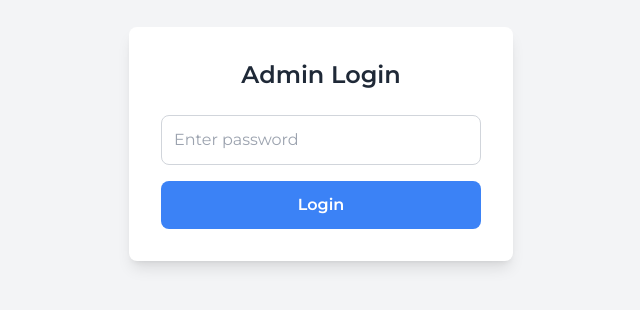
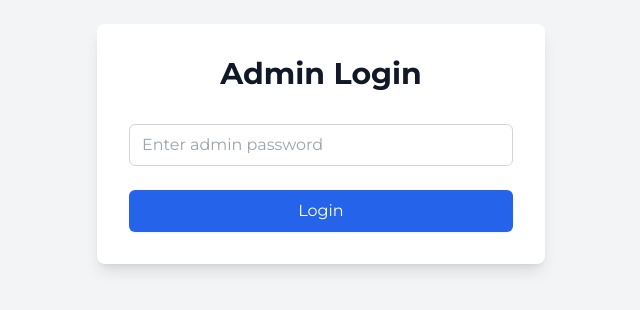
Before and after one commit to vrajhp0254/KAAG, a React (Vite) app: page /admin-login in a window 1280 px wide. Shown: the part 256-566 px from the top of the page, without its empty margins (319-959 px from the left). Built offline with nearby package versions, Linux system fonts and the light colour scheme.

Commit message:
update admin-panel

```diff
--- a/src/admin/AddProducts.jsx
+++ b/src/admin/AddProducts.jsx
@@ -1,4 +1,4 @@
-import React, { useState, useEffect } from "react";
+import  { useState, useEffect } from "react";
 import axios from "axios";
 
 const AddProductForm = () => {
--- a/src/admin/AdminLogin.jsx
+++ b/src/admin/AdminLogin.jsx
@@ -1,39 +1,71 @@
-import React, { useState } from "react";
+import { useState } from "react";
 import { useNavigate } from "react-router-dom";
-import { useAuth } from "./AuthContext"; // Import the useAuth hook
+import { useAuth } from "./AuthContext";
 
 const AdminLogin = () => {
   const [password, setPassword] = useState("");
+  const [error, setError] = useState("");
+  const [loading, setLoading] = useState(false);
   const { login } = useAuth();
-  const navigate = useNavigate(); // Use useNavigate here to navigate after login
+  const navigate = useNavigate();
 
-  const handleLogin = () => {
-    login(password); // Call login function from AuthContext
-    if (password === "Kaag@1491") {
-      navigate("/admin"); // Redirect to protected route after successful login
+  const handleSubmit = async (e) => {
+    e.preventDefault();
+    setError("");
+    setLoading(true);
+
+    try {
+      const success = login(password);
+      if (success) {
+        navigate("/admin");
+      } else {
+        setError("Invalid password");
+      }
+    } catch (err) {
+      setError("An error occurred. Please try again.");
+    } finally {
+      setLoading(false);
     }
   };
 
   return (
-    <div className="flex flex-col items-center justify-center min-h-screen bg-gray-100">
-  <div className="bg-white p-8 rounded-lg shadow-lg max-w-sm w-full">
-    <h2 className="text-2xl font-semibold text-gray-800 mb-6 text-center">Admin Login</h2>
+    <div className="min-h-screen flex items-center justify-center bg-gray-100 px-4">
+      <div className="max-w-md w-full space-y-8 bg-white p-8 rounded-lg shadow-lg">
+        <div>
+          <h2 className="text-3xl font-bold text-center text-gray-900">
+            Admin Login
+          </h2>
+        </div>
+        <form className="mt-8 space-y-6" onSubmit={handleSubmit}>
+          {error && (
+            <div className="bg-red-100 border border-red-400 text-red-700 px-4 py-3 rounded">
+              {error}
+            </div>
+          )}
+          <div>
+            <label htmlFor="password" className="sr-only">
+              Password
+            </label>
             <input
+              id="password"
               type="password"
               value={password}
               onChange={(e) => setPassword(e.target.value)}
-      placeholder="Enter password"
-      className="w-full p-3 mb-4 border border-gray-300 rounded-lg focus:outline-none focus:ring-2 focus:ring-blue-500"
+              className="w-full px-3 py-2 border border-gray-300 rounded-md focus:outline-none focus:ring-2 focus:ring-blue-500"
+              placeholder="Enter admin password"
+              required
             />
+          </div>
           <button
-      onClick={handleLogin}
-      className="w-full py-3 bg-blue-500 text-white font-semibold rounded-lg hover:bg-blue-600 focus:outline-none focus:ring-2 focus:ring-blue-500"
+            type="submit"
+            disabled={loading}
+            className="w-full flex justify-center py-2 px-4 border border-transparent rounded-md shadow-sm text-white bg-blue-600 hover:bg-blue-700 focus:outline-none focus:ring-2 focus:ring-offset-2 focus:ring-blue-500 disabled:opacity-50"
           >
-      Login
+            {loading ? "Logging in..." : "Login"}
           </button>
+        </form>
       </div>
     </div>
-
   );
 };
 
--- a/src/admin/AuthContext.jsx
+++ b/src/admin/AuthContext.jsx
@@ -1,23 +1,41 @@
-import React, { createContext, useState, useContext } from "react";
+import React, { createContext, useState, useContext, useEffect } from "react";
 
 // Create the AuthContext
 const AuthContext = createContext();
 
 // Create a provider to wrap the app
 export const AuthProvider = ({ children }) => {
-  const [isAdmin, setIsAdmin] = useState(false);
+  const [isAdmin, setIsAdmin] = useState(() => {
+    // Check localStorage on initial load
+    return localStorage.getItem('isAdmin') === 'true';
+  });
 
   const login = (password) => {
-    if (password === "Kaag@1491") {
-      setIsAdmin(true); // Set admin status
-    } else {
-      alert("Incorrect password!");
+    // You should use environment variables for sensitive data
+    if (password === import.meta.env.VITE_ADMIN_PASSWORD) {
+      setIsAdmin(true);
+      localStorage.setItem('isAdmin', 'true');
+      return true;
     }
+    return false;
   };
 
   const logout = () => {
-    setIsAdmin(false); // Remove admin status
+    setIsAdmin(false);
+    localStorage.removeItem('isAdmin');
   };
+
+  // Clear admin status when window is closed
+  useEffect(() => {
+    const handleTabClose = () => {
+      localStorage.removeItem('isAdmin');
+    };
+
+    window.addEventListener('beforeunload', handleTabClose);
+    return () => {
+      window.removeEventListener('beforeunload', handleTabClose);
+    };
+  }, []);
 
   return (
     <AuthContext.Provider value={{ isAdmin, login, logout }}>
@@ -27,4 +45,10 @@ export const AuthProvider = ({ children }) => {
 };
 
 // Custom hook to access authentication context
-export const useAuth = () => useContext(AuthContext);
+export const useAuth = () => {
+  const context = useContext(AuthContext);
+  if (!context) {
+    throw new Error('useAuth must be used within an AuthProvider');
+  }
+  return context;
+};
--- /dev/null
+++ b/src/admin/Logout.jsx
@@ -0,0 +1,23 @@
+import { useAuth } from "./AuthContext";
+import { useNavigate } from "react-router-dom";
+
+const LogoutButton = () => {
+  const { logout } = useAuth();
+  const navigate = useNavigate();
+
+  const handleLogout = () => {
+    logout();
+    navigate("/admin-login");
+  };
+
+  return (
+    <button
+      onClick={handleLogout}
+      className="bg-red-500 text-white px-4 py-2 rounded hover:bg-red-600 absolute top-4 right-4"
+    >
+      Logout
+    </button>
+  );
+};
+
+export default LogoutButton;
--- a/src/admin/ProtectedRoute.jsx
+++ b/src/admin/ProtectedRoute.jsx
@@ -1,16 +1,22 @@
 import React from "react";
 import { Navigate } from "react-router-dom";
 import { useAuth } from "./AuthContext";
+import LogoutButton from "./Logout";
 
 // ProtectedRoute component to check if the user is admin
 const ProtectedRoute = ({ element }) => {
   const { isAdmin } = useAuth();
 
   if (!isAdmin) {
-    return <Navigate to="/admin-login" />;
+    return <Navigate to="/admin-login" replace />;
   }
 
-  return element;
+  return (
+    <div className="relative">
+      <LogoutButton />
+      {element}
+    </div>
+  );
 };
 
 export default ProtectedRoute;
--- a/src/components/Footer.jsx
+++ b/src/components/Footer.jsx
@@ -1,5 +1,4 @@
-import React from "react";
-import { FaFacebook, FaTwitter, FaLinkedin, FaInstagram } from "react-icons/fa";
+
 import logo from "../assets/logo.png";
 
 import { NavLink } from "react-router-dom";
--- a/src/components/Header.jsx
+++ b/src/components/Header.jsx
@@ -1,4 +1,4 @@
-import React, { useState, useEffect } from "react";
+import  { useState, useEffect } from "react";
 import { NavLink } from "react-router-dom";
 import logo from "../assets/logo.png";
 
```
Also changed, not shown: 1 other file (tests, documents, lock files or other folders). Lines whose indentation alone changed are shown as unchanged.
